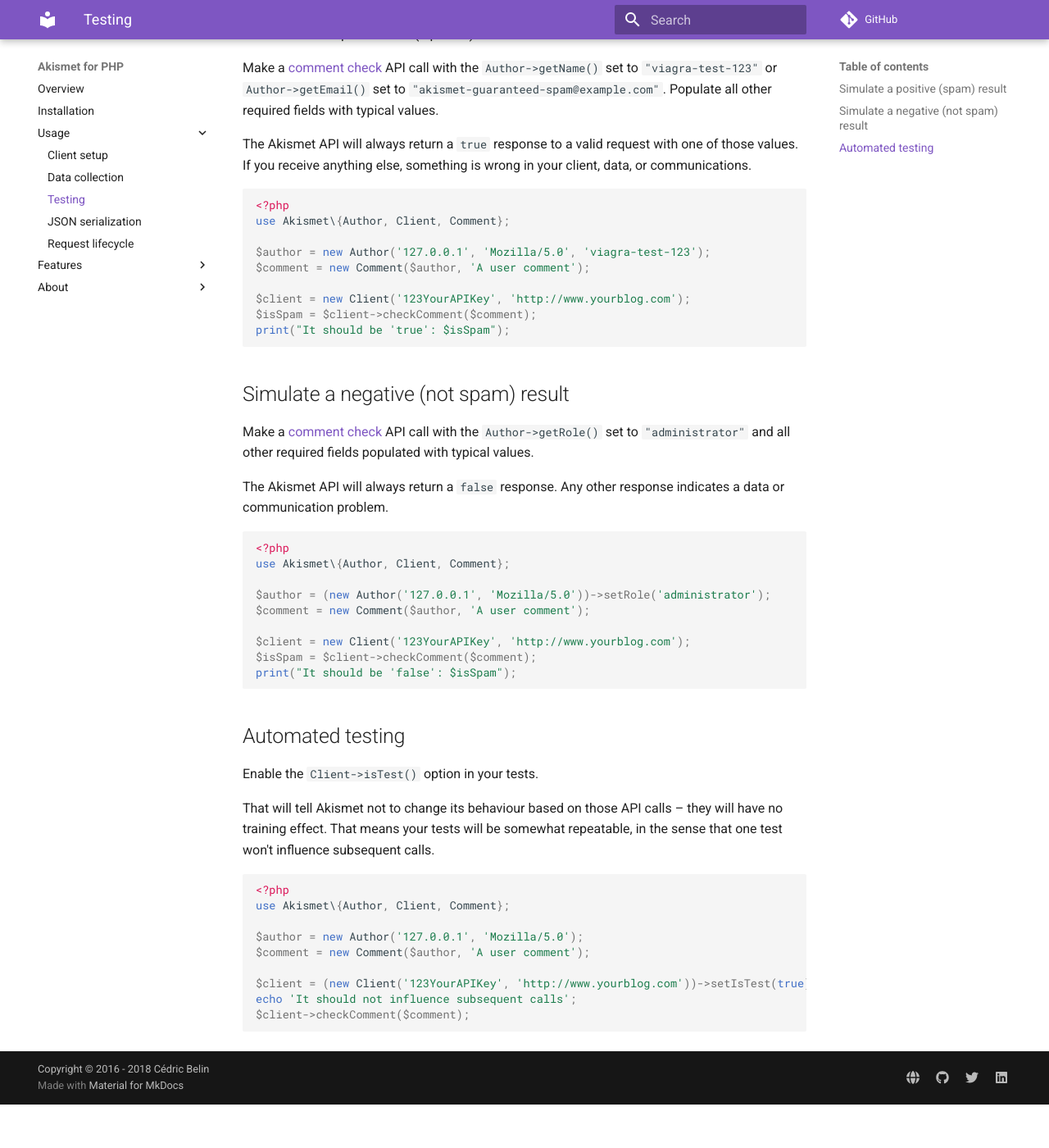
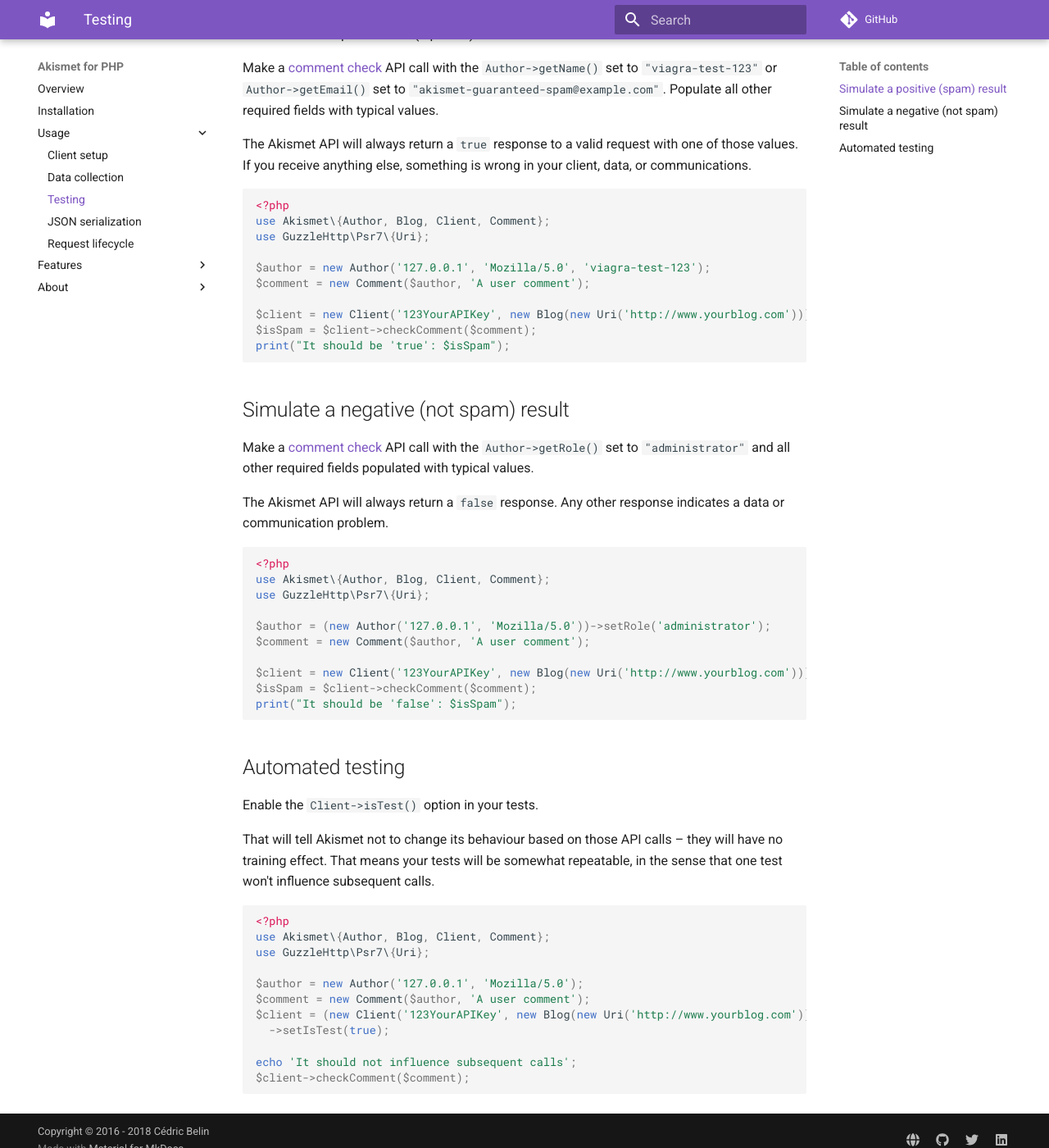
Before and after one commit to cedx/akismet.php, an MkDocs documentation site: the page built from doc/usage/testing.md, in a window 1280 px wide and 1400 px high, scrolled down 277 px. Shown: the whole window at 82% size. Built offline with MkDocs 1.6.1 and Material for MkDocs 9.7.7, drawn with Linux system fonts in a browser that asks for light colours; comment, search, counter and statistics services are not loaded; old or Windows-style settings are respelled for this version of MkDocs; before the commit the page ends 1624 px from its top, so only the background shows below that.

Commit message:
Updated the documentation

````diff
--- a/doc/usage/testing.md
+++ b/doc/usage/testing.md
@@ -8,12 +8,13 @@ The Akismet API will always return a `true` response to a valid request with one
 
 ```php
 <?php
-use Akismet\{Author, Client, Comment};
+use Akismet\{Author, Blog, Client, Comment};
+use GuzzleHttp\Psr7\{Uri};
 
 $author = new Author('127.0.0.1', 'Mozilla/5.0', 'viagra-test-123');
 $comment = new Comment($author, 'A user comment');
 
-$client = new Client('123YourAPIKey', 'http://www.yourblog.com');
+$client = new Client('123YourAPIKey', new Blog(new Uri('http://www.yourblog.com')));
 $isSpam = $client->checkComment($comment);
 print("It should be 'true': $isSpam");
 ```
@@ -25,12 +26,13 @@ The Akismet API will always return a `false` response. Any other response indica
 
 ```php
 <?php
-use Akismet\{Author, Client, Comment};
+use Akismet\{Author, Blog, Client, Comment};
+use GuzzleHttp\Psr7\{Uri};
 
 $author = (new Author('127.0.0.1', 'Mozilla/5.0'))->setRole('administrator');
 $comment = new Comment($author, 'A user comment');
 
-$client = new Client('123YourAPIKey', 'http://www.yourblog.com');
+$client = new Client('123YourAPIKey', new Blog(new Uri('http://www.yourblog.com')));
 $isSpam = $client->checkComment($comment);
 print("It should be 'false': $isSpam");
 ```
@@ -42,12 +44,14 @@ That will tell Akismet not to change its behaviour based on those API calls –
 
 ```php
 <?php
-use Akismet\{Author, Client, Comment};
+use Akismet\{Author, Blog, Client, Comment};
+use GuzzleHttp\Psr7\{Uri};
 
 $author = new Author('127.0.0.1', 'Mozilla/5.0');
 $comment = new Comment($author, 'A user comment');
+$client = (new Client('123YourAPIKey', new Blog(new Uri('http://www.yourblog.com'))))
+  ->setIsTest(true);
 
-$client = (new Client('123YourAPIKey', 'http://www.yourblog.com'))->setIsTest(true);
 echo 'It should not influence subsequent calls';
 $client->checkComment($comment);
 ```
````
Also changed, not shown: README.md (+3 -2 lines), doc/features/comment_check.md (+3 -2 lines), doc/features/key_verification.md (+3 -2 lines), doc/features/submit_ham.md (+3 -2 lines), doc/features/submit_spam.md (+3 -2 lines).
